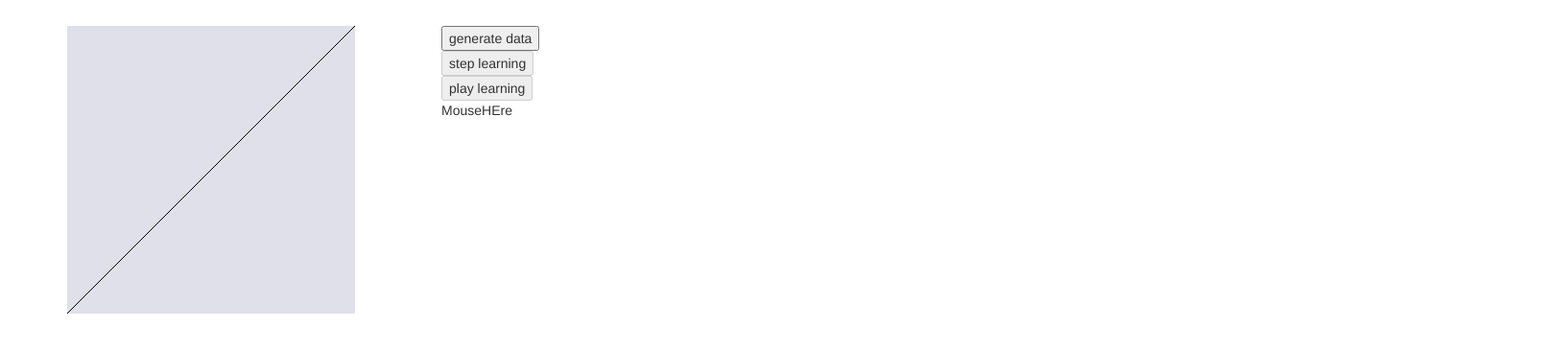
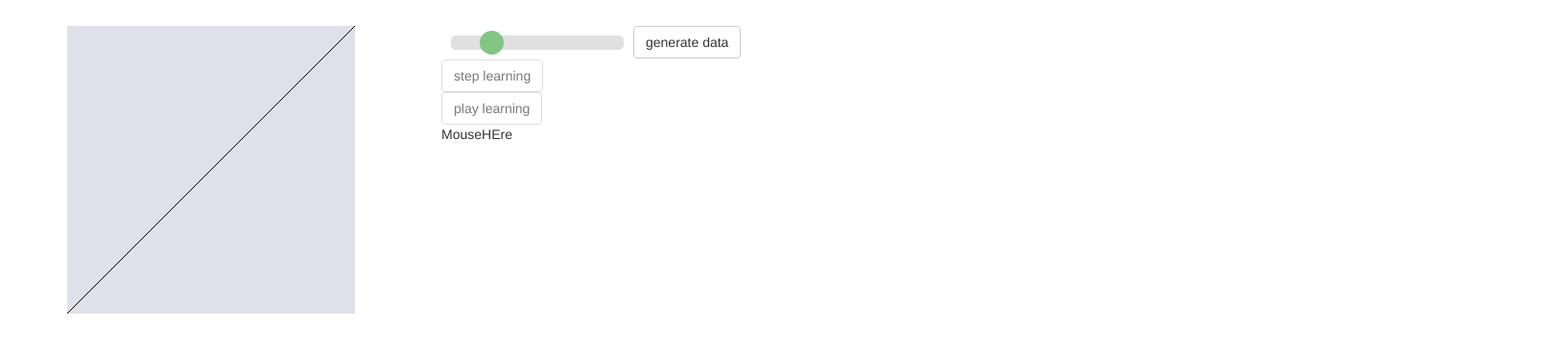
Before and after one commit to fallinbryan/AI, a plain HTML site: page perceptron.html in a window 1280 px wide. Shown: the part 198-563 px from the top of the page at 96% size, 1630 px wide, since content can reach past the window. Drawn offline with nearby package versions, Linux system fonts and the light colour scheme.

Commit message:
add HTML slider

```diff
--- a/perceptron.html
+++ b/perceptron.html
@@ -8,6 +8,44 @@
 	  <script src="https://maxcdn.bootstrapcdn.com/bootstrap/3.3.7/js/bootstrap.min.js"></script>
 	  <script src="perceptron.js"></script>
 	  <script src="perceptrondriver.js"></script>
+
+	  <style>
+		.slide-container {
+			float: left;
+			width:200px;
+			padding:10px;
+		}
+		.slider {
+			-webkit-appearance: none;
+			width: 100px;
+			height: 15px;
+			border-radius: 5px;
+			background: #d3d3d3;
+			outline: none;
+			opacity: 0.7;
+			-webkit-transition: .2s;
+			transition: opacity .2s;
+		}
+		.slider:hover {
+			opacity: 1;
+		}
+		.slider::-webkit-slider-thumb {
+			-webkit-appearance: none;
+			appearance: none;
+			width:  25px;
+			height: 25px;
+			border-radius: 50%;
+			background: #4caf50;
+			cursor: pointer;
+		}
+		.slider::-moz-range-thumb {
+			width: 25px;
+			height: 25px;
+			border-radius: 50%;
+			background: #4caf50;
+			cursor: pointer;
+		}
+	  </style>
 	</head>
 	<body>
 		<div class="jumbotron" style="text-align:center">
@@ -23,9 +61,18 @@
 				</canvas>
 			</div>
 			<div class="col-sm-8" id="controls">
-				<button id="genData">generate data</button><br>
-				<button id="stepLearn" disabled="disabled">step learning</button><br>
-				<button id="playLearn" disabled="disabled">play learning</button><br>
+				<div class="container">
+				   <div class="row">
+					<div class="slide-container" >
+						<input class="slider" id="dataPoints" type="range" min="1" max="100" step="1" value="20"/>
+					</div>
+					<div syle="padding: 10px; float:left;">
+						<button class="btn btn-default" id="genData" >generate data</button>
+					</div>
+				  </div>
+				</div>
+				<button class="btn btn-default"id="stepLearn" disabled="disabled">step learning</button><br>
+				<button class="btn btn-default"id="playLearn" disabled="disabled">play learning</button><br>
 				<p id="mousecoords">MouseHEre</p>
 			</div>
 
```
